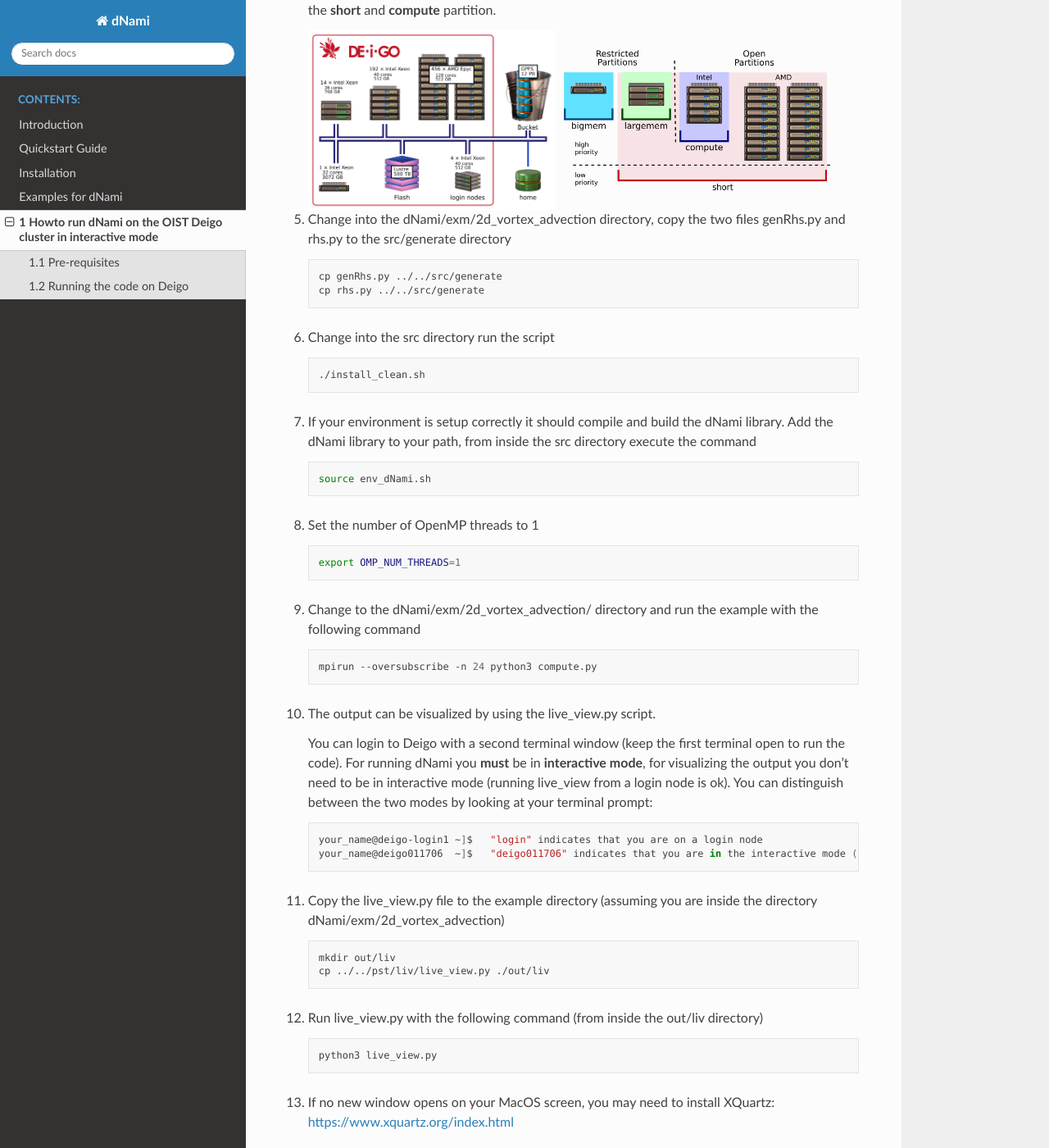
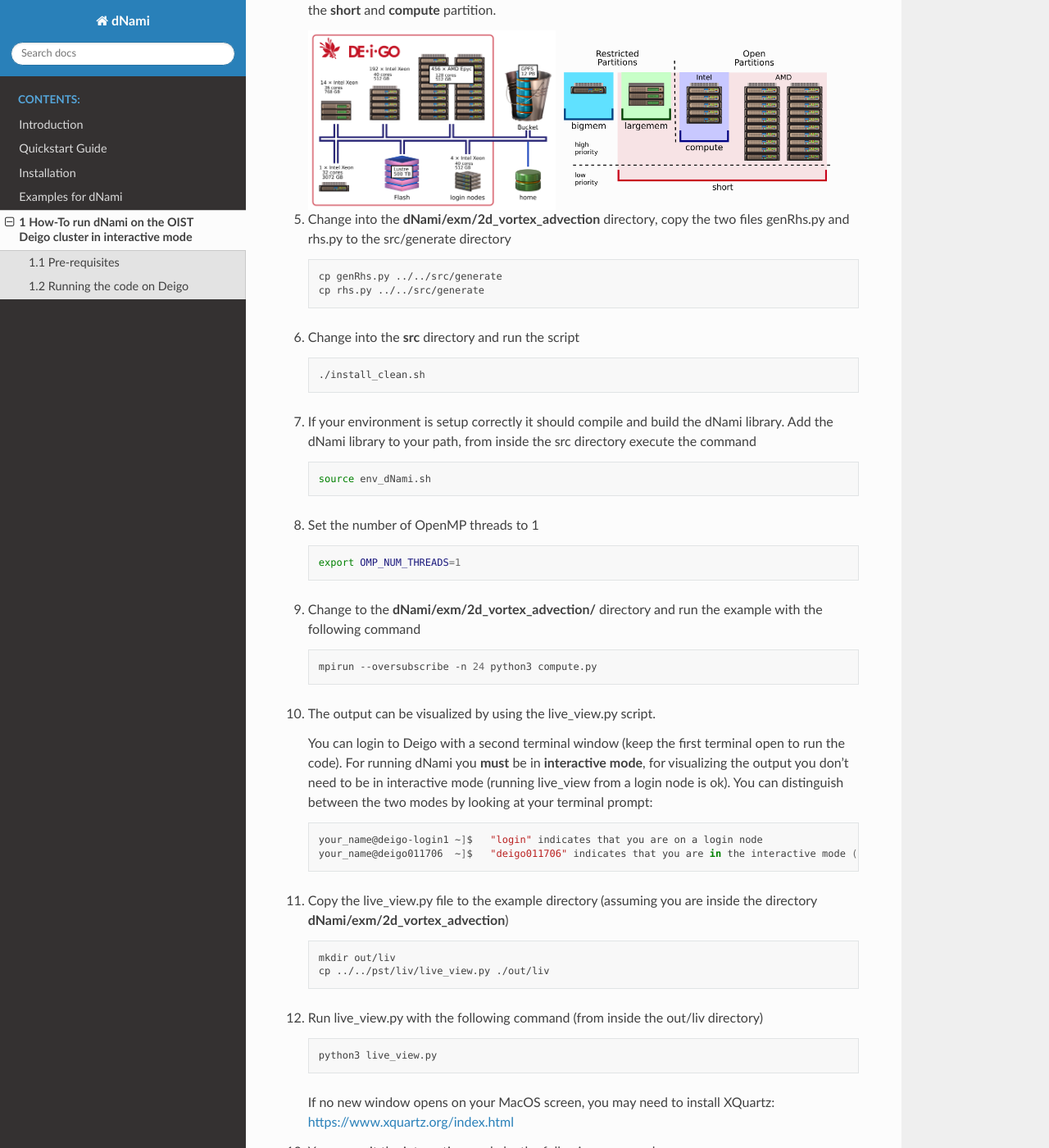
Before and after one commit to dNamiLab/dNami, a Sphinx documentation site: the page built from doc/usage/deigo.rst, in a window 1280 px wide and 1400 px high, scrolled down 3092 px. Shown: the whole window at 82% size. Built offline with Sphinx 7.4.7 and the Read the Docs theme 2.0.0, drawn with Linux system fonts in a browser that asks for light colours; some of the changed text lies outside the part shown.

Commit message:
Updated the doc on how-to run dNami on Deigo

```diff
--- a/doc/usage/deigo.rst
+++ b/doc/usage/deigo.rst
@@ -1,5 +1,5 @@
-Howto run dNami on the OIST Deigo cluster in interactive mode
-*************************************************************
+How-To run dNami on the OIST Deigo cluster in interactive mode
+**************************************************************
 This tutorial will explain how to run the 2D-Vortex-Advection example
 on the OIST cluster Deigo.
 
@@ -142,14 +142,14 @@
    .. image:: img/deigo_partition.png
       :width: 50%
 
-#. Change into the dNami/exm/2d_vortex_advection directory, copy the two files genRhs.py and rhs.py to the src/generate directory
+#. Change into the **dNami/exm/2d_vortex_advection** directory, copy the two files genRhs.py and rhs.py to the src/generate directory
 
    .. code-block:: bash
 
       cp genRhs.py ../../src/generate
       cp rhs.py ../../src/generate
 
-#. Change into the src directory run the script
+#. Change into the **src** directory and run the script
 
    .. code-block:: bash
 
@@ -168,7 +168,7 @@
 
       export OMP_NUM_THREADS=1
 
-#. Change to the dNami/exm/2d_vortex_advection/ directory and run the example with the following command
+#. Change to the **dNami/exm/2d_vortex_advection/** directory and run the example with the following command
 
    .. code-block:: bash
 
@@ -176,7 +176,8 @@
 
 #. The output can be visualized by using the live_view.py script.
 
-   You can login to Deigo with a second terminal window (keep the first terminal open to run the code). For running dNami you **must** be in **interactive mode**, for visualizing the output you don't need to be in interactive mode (running live_view from a login node is ok).
+   You can login to Deigo with a second terminal window (keep the first terminal open to run the code).
+   For running dNami you **must** be in **interactive mode**, for visualizing the output you don't need to be in interactive mode (running live_view from a login node is ok).
    You can distinguish between the two modes by looking at your terminal prompt:
 
    .. code-block:: bash
@@ -184,7 +185,7 @@
       your_name@deigo-login1 ~]$   "login" indicates that you are on a login node
       your_name@deigo011706  ~]$   "deigo011706" indicates that you are in the interactive mode (instead of 011706 it could also be a different number)
 
-#. Copy the live_view.py file to the example directory (assuming you are inside the directory dNami/exm/2d_vortex_advection)
+#. Copy the live_view.py file to the example directory (assuming you are inside the directory **dNami/exm/2d_vortex_advection**)
 
    .. code-block:: bash
 
@@ -197,4 +198,18 @@
 
      python3 live_view.py
 
-#. If no new window opens on your MacOS screen, you may need to install XQuartz: https://www.xquartz.org/index.html
+   If no new window opens on your MacOS screen, you may need to install XQuartz: https://www.xquartz.org/index.html
+
+
+#. You can exit the interactive mode by the following command
+
+   .. code-block:: bash
+
+      exit
+
+   After exiting the interactive mode you are back on the Deigo login node
+
+   .. code-block:: bash
+
+      your_name@deigo011706  ~]$ exit
+      your_name@deigo-login1 ~]$
```
Also changed, not shown: other parts of doc/usage/deigo.rst (+1 -1 lines).
